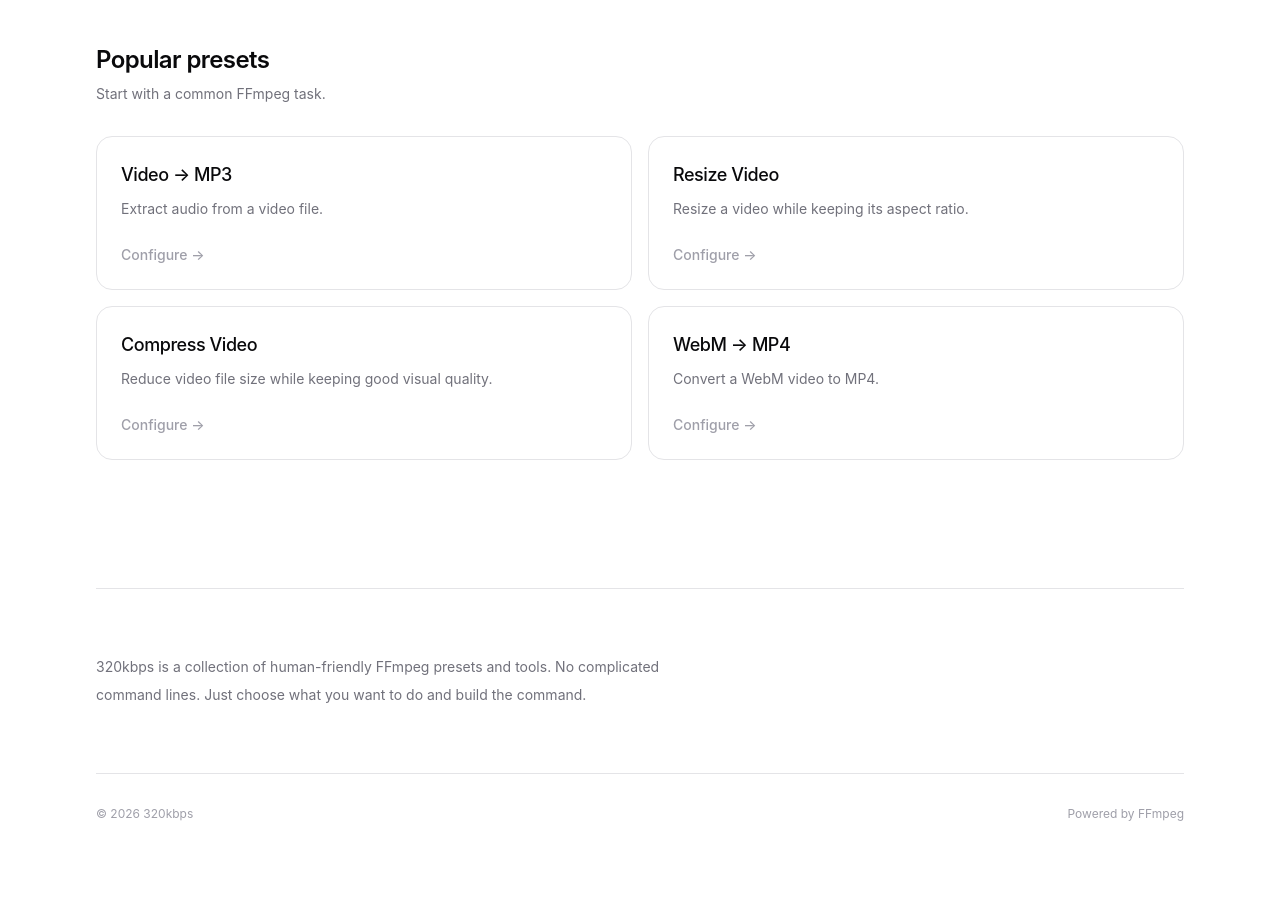
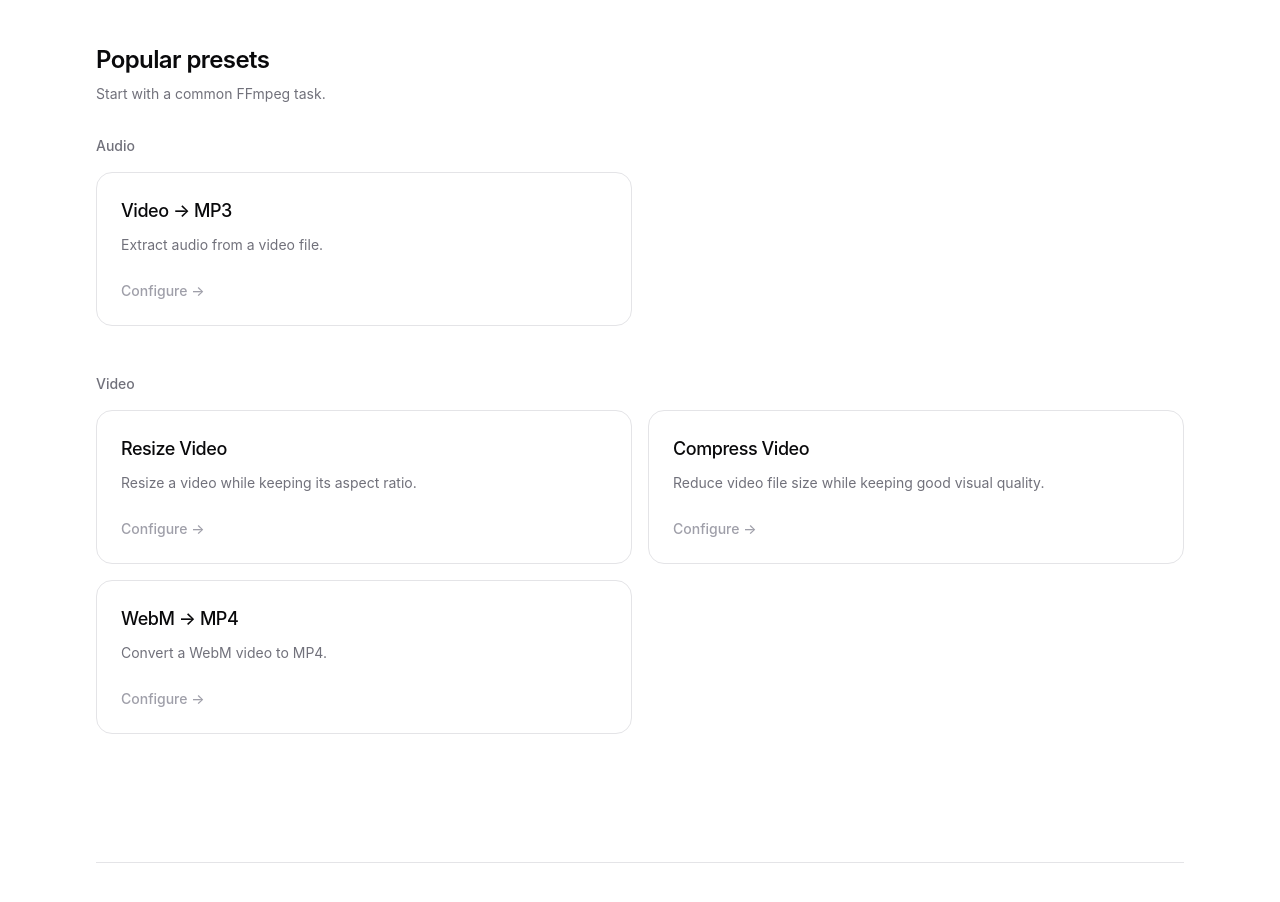
Before and after one commit to liuwenlonghub/320kbps, a Next.js app: page / in a window 1280 px wide. Shown: the part 740-1642 px from the top of the page. Before the commit the page ends 1593 px from the top, so only its background shows below. Built offline with nearby package versions, Linux system fonts and the light colour scheme.

Commit message:
feat: categorize presets into sections for improved organization and display

```diff
--- a/app/page.tsx
+++ b/app/page.tsx
@@ -1,8 +1,15 @@
 import { presets } from "@/lib/ffmpeg/presets";
+import type { PresetCategory } from "@/lib/ffmpeg/types/preset";
+import { PresetCategory as PresetCategoryLabel } from "@/components/preset-category";
 import { PresetCard } from "@/components/preset-card";
 import Link from "next/link";
 
 export default function Home() {
+  const categories: PresetCategory[] = [
+    "audio",
+    "video",
+    "image",
+  ];
   return (
     <main className="min-h-screen bg-white text-zinc-950">
       <div className="mx-auto flex min-h-screen max-w-6xl flex-col px-6 sm:px-8">
@@ -63,13 +70,30 @@ export default function Home() {
             <h2 className="text-2xl font-semibold tracking-tight">
               Popular presets
             </h2>
+
             <p className="mt-2 text-sm text-zinc-500">
               Start with a common FFmpeg task.
             </p>
           </div>
 
+          <div className="space-y-12">
+            {categories.map((category) => {
+              const categoryPresets = presets.filter(
+                (preset) => preset.category === category,
+              );
+
+              if (categoryPresets.length === 0) {
+                return null;
+              }
+
+              return (
+                <div key={category}>
+                  <PresetCategoryLabel
+                    category={category}
+                  />
+
                   <div className="grid gap-4 sm:grid-cols-2">
-            {presets.map((preset) => (
+                    {categoryPresets.map((preset) => (
                       <PresetCard
                         key={preset.id}
                         id={preset.id}
@@ -77,6 +101,10 @@ export default function Home() {
                         description={preset.description}
                       />
                     ))}
+                  </div>
+                </div>
+              );
+            })}
           </div>
         </section>
 
--- /dev/null
+++ b/components/preset-category.tsx
@@ -0,0 +1,24 @@
+import type { PresetCategory } from "@/lib/ffmpeg/types/preset";
+
+const categoryLabels: Record<
+  PresetCategory,
+  string
+> = {
+  audio: "Audio",
+  video: "Video",
+  image: "Image",
+};
+
+type PresetCategoryProps = {
+  category: PresetCategory;
+};
+
+export function PresetCategory({
+  category,
+}: PresetCategoryProps) {
+  return (
+    <h3 className="mb-4 text-sm font-medium text-zinc-500">
+      {categoryLabels[category]}
+    </h3>
+  );
+}
```
Lines whose indentation alone changed are shown as unchanged.
